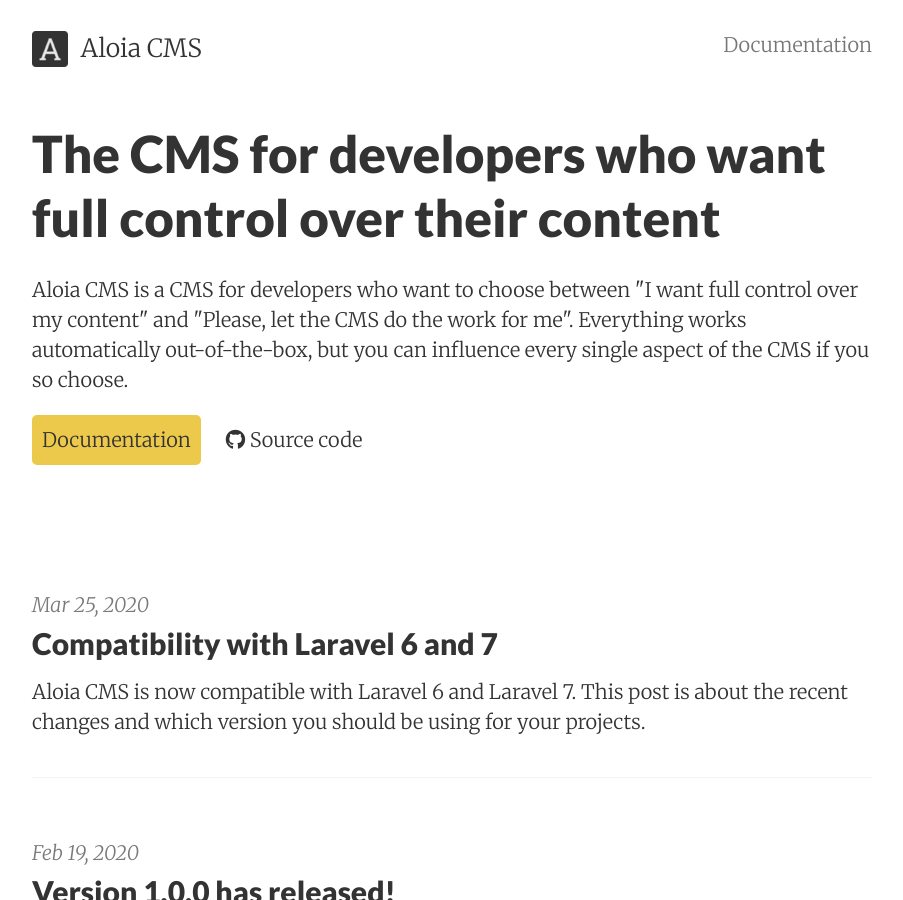
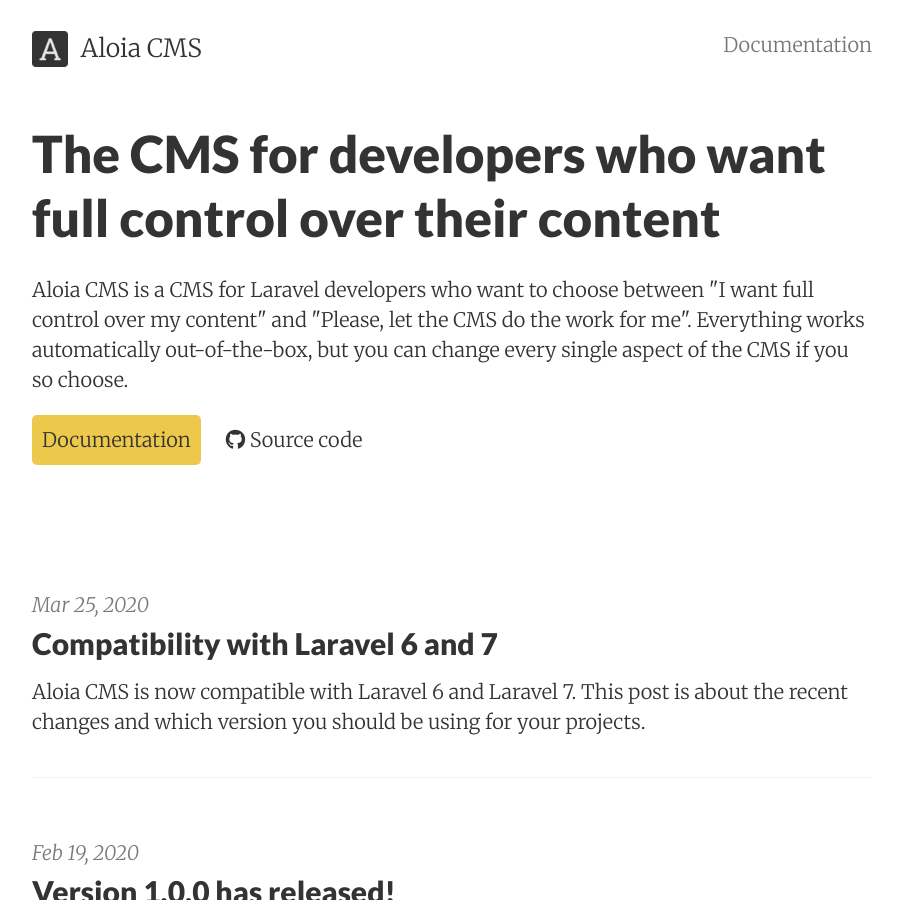
Before and after one commit to roelofjan-elsinga/aloia-cms-website, a Jekyll site: the page built from index.html, in a window 1280 px wide and 900 px high. Shown: the whole window, without its empty margins (188-1091 px from the left). Built offline with Jekyll 4.4.1, drawn with Linux system fonts in a browser that asks for light colours; nearby versions of some CDN libraries; the list of posts is cut into pages by our own code; comment, search, counter and statistics services are not loaded.

Commit message:
Updated the homepage title

```diff
--- a/_config.yml
+++ b/_config.yml
@@ -20,14 +20,14 @@
 
 title: Aloia CMS
 tagline: >
-  Aloia CMS is a CMS for developers who want to choose between "I want full control over my content"
+  Aloia CMS is a CMS for Laravel developers who want to choose between "I want full control over my content"
   and "Please, let the CMS do the work for me". Everything works automatically out-of-the-box,
-  but you can influence every single aspect of the CMS if you so choose.
+  but you can change every single aspect of the CMS if you so choose.
 email: hello@roelofjanelsinga.com
 description: >
-  Aloia CMS is a CMS for developers who want to choose between "I want full control over my content"
+  Aloia CMS is a CMS for Laravel developers who want to choose between "I want full control over my content"
   and "Please, let the CMS do the work for me". Everything works automatically out-of-the-box,
-  but you can influence every single aspect of the CMS if you so choose.
+  but you can change every single aspect of the CMS if you so choose.
 baseurl: ""
 url: "https://aloiacms.com"
 twitter_username: RJElsinga
--- a/index.html
+++ b/index.html
@@ -1,5 +1,6 @@
 ---
 layout: default
+title: "Aloia CMS: The flat file CMS for Laravel"
 ---
 <h1 class="h1-responsive">
     The CMS for developers who want full control over their content
```
